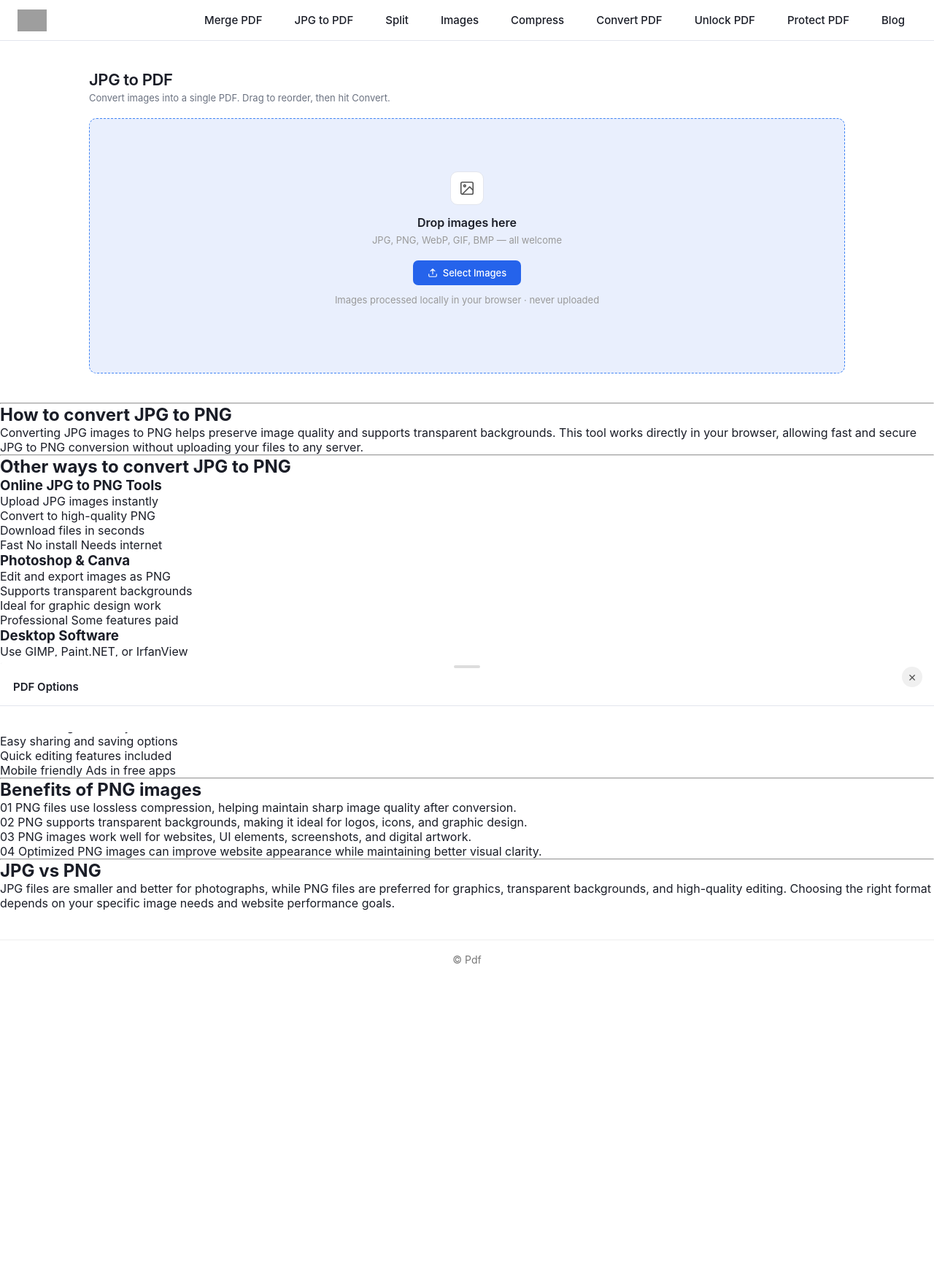
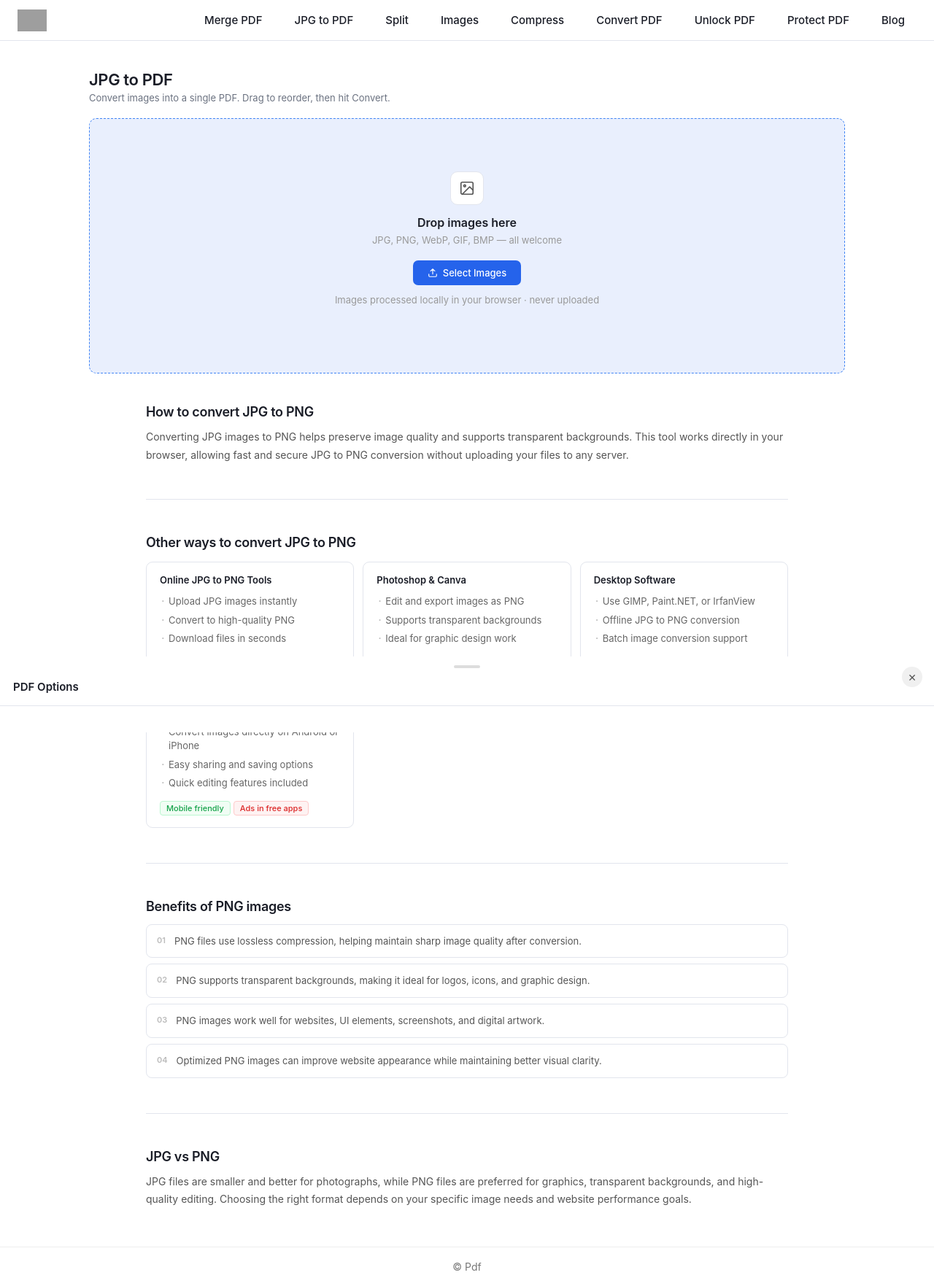
Before and after one commit to rforrupesh/pdf, a Jekyll site: the page built from image.html, in a window 1280 px wide. Shown: the whole page at 73% size. Built offline with Jekyll 4.4.1, drawn with Linux system fonts in a browser that asks for light colours; before the commit the page ends 1342 px from its top, so only the background shows below that; grey boxes are pictures that could not be loaded.

Commit message:
Update image.html

```diff
--- a/image.html
+++ b/image.html
@@ -6,6 +6,31 @@ permalink: /image/
 ---
 
   <style>
+#infoContent {
+  max-width: 920px;
+  margin: 0 auto;
+  padding: 2px 20px;
+}
+      .divider { border: none; border-top: 1px solid var(--border); margin: 48px 0; }
+.section-title { font-size: 18px; font-weight: 600; letter-spacing: -0.3px; margin-bottom: 12px; }
+.section-body { color: #555; line-height: 1.75; font-size: 14px; margin-bottom: 10px; }
+.cards { display: grid; grid-template-columns: repeat(auto-fit, minmax(240px, 1fr)); gap: 12px; margin-top: 16px; }
+.card { background: #fff; border: 1px solid var(--border); border-radius: 9px; padding: 16px 18px; }
+.card h3 { font-size: 13px; font-weight: 600; margin-bottom: 9px; }
+.card ul { list-style: none; margin-bottom: 11px; }
+.card ul li { font-size: 13px; color: #666; padding: 3px 0 3px 12px; position: relative; line-height: 1.5; }
+.card ul li::before { content: '·'; position: absolute; left: 2px; color: #bbb; font-size: 16px; line-height: 1.2; }
+.tags { display: flex; flex-wrap: wrap; gap: 4px; }
+.tag { font-size: 11px; font-weight: 500; padding: 2px 8px; border-radius: 4px; }
+.tag.g { background: #f0fdf4; color: #16a34a; border: 1px solid #bbf7d0; }
+.tag.r { background: #fef2f2; color: #dc2626; border: 1px solid #fecaca; }
+.tips { display: flex; flex-direction: column; gap: 8px; margin-top: 14px; }
+.tip { display: flex; gap: 12px; align-items: flex-start; background: #fff; border: 1px solid var(--border); border-radius: 8px; padding: 12px 14px; font-size: 13px; color: #555; line-height: 1.6; }
+.tip-n { font-size: 11px; font-weight: 600; color: #bbb; flex-shrink: 0; padding-top: 1px; }
+
+
+.page-title { font-size: 24px; font-weight: 600; letter-spacing: -0.4px; margin-bottom: 4px; }
+.page-sub { color: #888; font-size: 14px; margin-bottom: 28px; }
 
     /* ── MAIN LAYOUT ── */
     .app-shell {
@@ -588,7 +613,7 @@ permalink: /image/
     .btn-black svg { width: 14px; height: 14px; }
   </style>
 
-    <!-- Ghost element -->
+     <!-- Ghost element -->
   <div id="dragGhost">
     <img class="ghost-thumb" id="ghostThumb" src="" alt="">
     <div class="ghost-label" id="dragGhostName"></div>
@@ -814,10 +839,8 @@ permalink: /image/
   <div class="toast" id="toast"></div>
 
   <script src="https://unpkg.com/pdf-lib/dist/pdf-lib.min.js"></script>
-<main class="container">
 <!-- ── INFO SECTION ── -->
 <div id="infoContent">
-  <hr class="divider">
 
   <h2 class="section-title">How to convert JPG to PNG</h2>
   <p class="section-body">
@@ -922,7 +945,6 @@ permalink: /image/
   </p>
 
 </div>
-</main>
   <script>
   /* ─── STATE ─── */
   let files = []; // { file, thumbUrl, w, h, rotation }
```
Also changed, not shown: other parts of image.html (+6 -0 lines).
